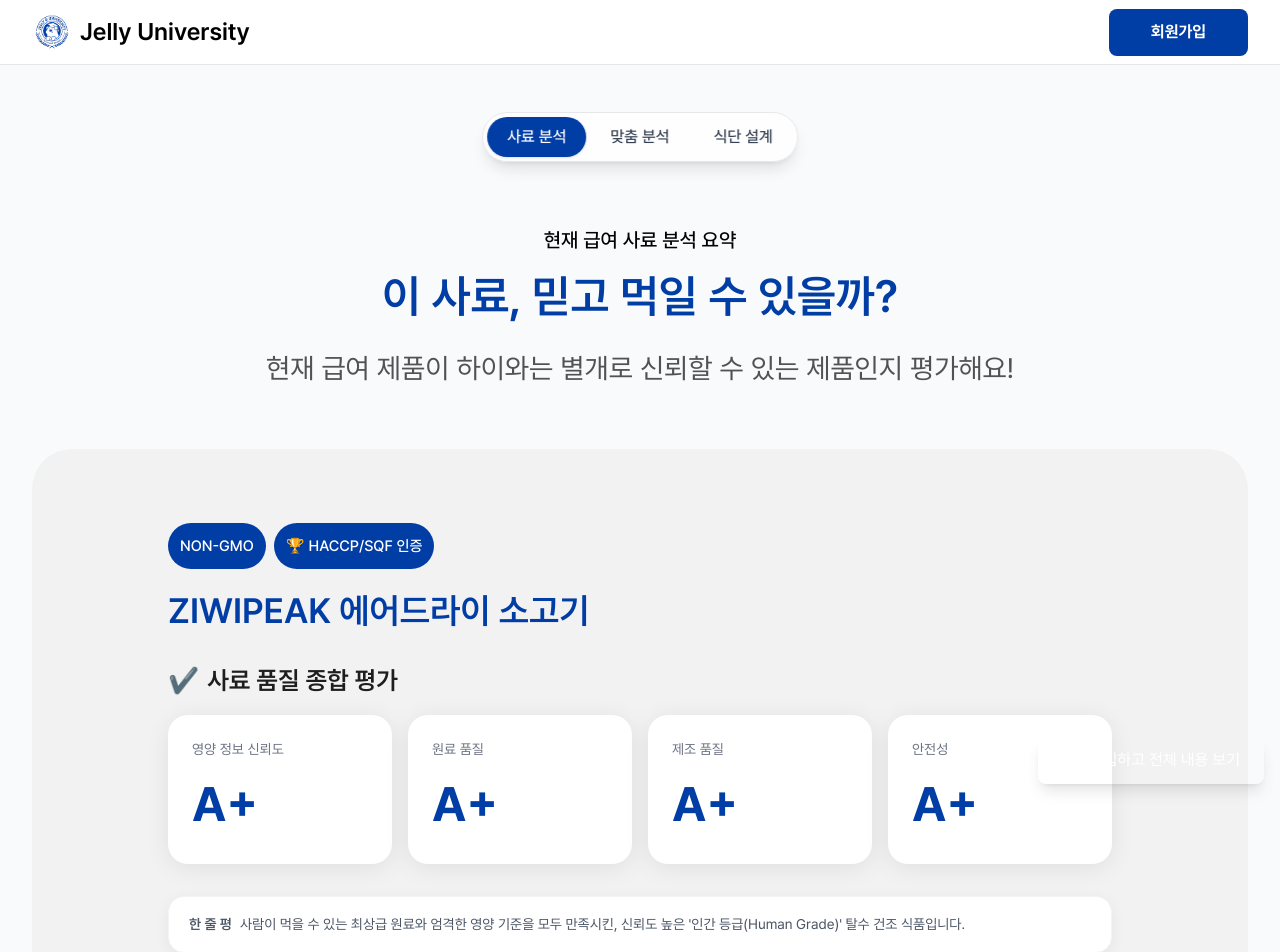
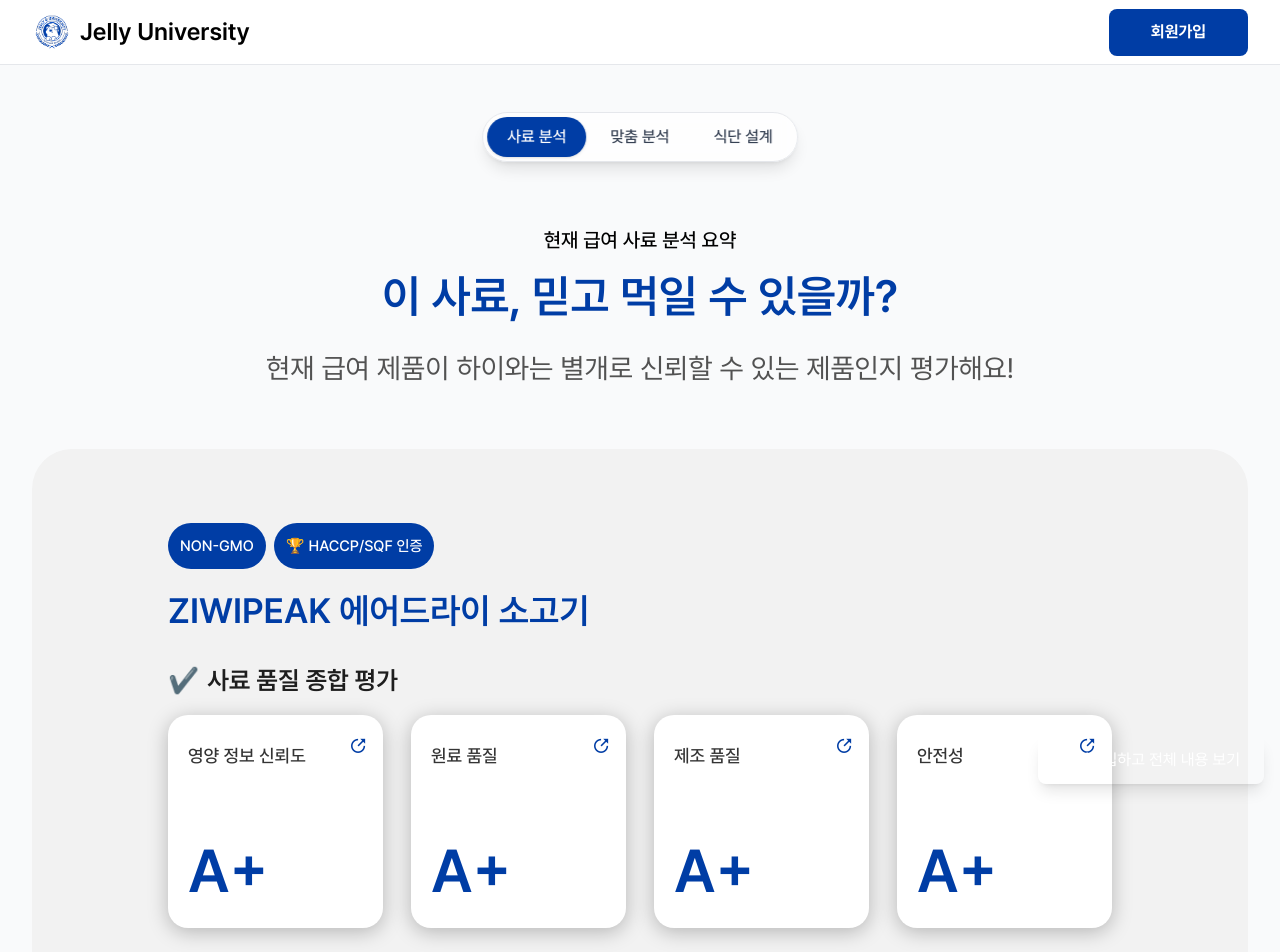
Before and after one commit to SeokHoChoi/test-jelly-univ-fe, a Next.js app: page /brief-report in a window 1280 px wide. Shown: the top 952 px of the page. Built offline with nearby package versions, Linux system fonts and the light colour scheme.

Commit message:
feat: 보고서 페이지 > 사료 품질  종합 평가 카드 UI 조정

```diff
--- a/src/components/brief-report/FoodQualityAnalysisSection.tsx
+++ b/src/components/brief-report/FoodQualityAnalysisSection.tsx
@@ -95,7 +95,7 @@ const FoodQualityAnalysisSection = () => {
             </p>
 
             {/* 종합 평가 카드 */}
-            <div className="grid grid-cols-2 md:grid-cols-4 gap-4 mb-8">
+            <div className="grid grid-cols-2 md:grid-cols-4 gap-4 md:gap-7 mb-8">
               {overallGrades.map((item, idx) => (
                 <EvalCard key={idx} title={item.label} grade={item.grade} />
               ))}
--- a/src/components/common/EvalCard.tsx
+++ b/src/components/common/EvalCard.tsx
@@ -11,16 +11,29 @@ interface EvalCardProps {
 
 const EvalCard = ({ title, grade, children, className }: EvalCardProps) => {
   return (
-    <div className={cn('bg-white rounded-[20px] p-6 shadow-[0_4px_24px_rgba(0,0,0,0.08)]', className)}>
+    <div
+      className={cn('bg-white rounded-[20px] shadow-[0_4px_20px_rgba(0,0,0,0.25)] flex flex-col justify-between w-full relative', className)}
+      style={{
+        aspectRatio: '230/190',
+        padding: '16px 20px 12px 20px'
+      }}
+    >
+      {/* 우측 상단 체크표시 */}
+      <div className="absolute top-4 right-4 text-[#003DA5] text-[20px] transform rotate-90">
+        ⎋
+      </div>
+
       {title && (
-        <p className="text-[14px] text-gray-500 mb-2 flex items-center gap-2">
+        <p className="text-[18px] font-medium text-[#343434] h-[50px] leading-tight flex items-center" style={{ wordBreak: 'keep-all', overflowWrap: 'break-word' }}>
           {title}
         </p>
       )}
       {grade ? (
-        <div className="text-[48px] font-bold text-[#003DA5]">{grade}</div>
+        <div className="text-[60px] font-semibold text-[#003DA5] mt-[15px] md:mt-[45px]">{grade}</div>
       ) : (
-        children
+        <div className="mt-[15px] md:mt-[45px]">
+          {children}
+        </div>
       )}
     </div>
   );
```
